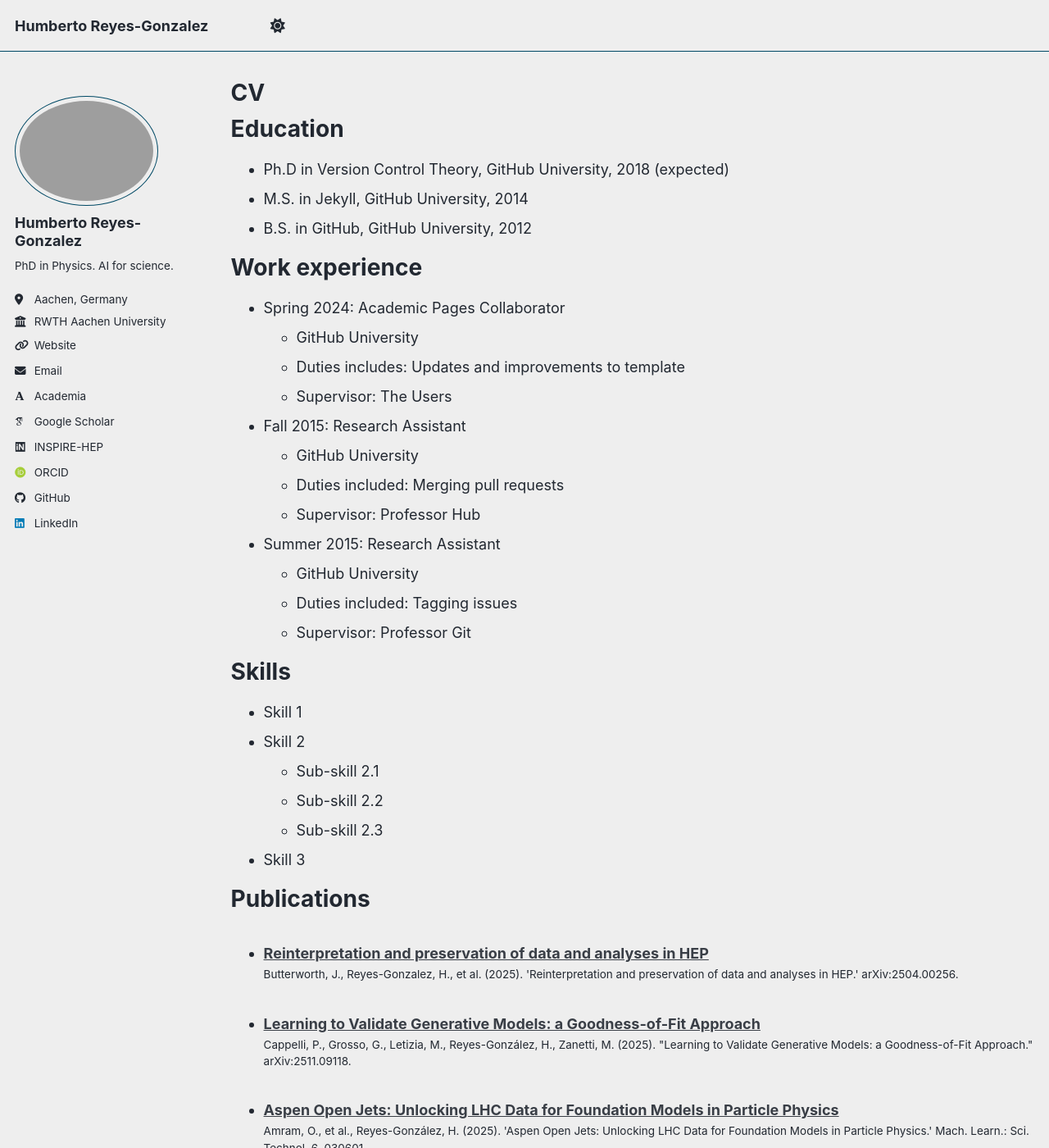
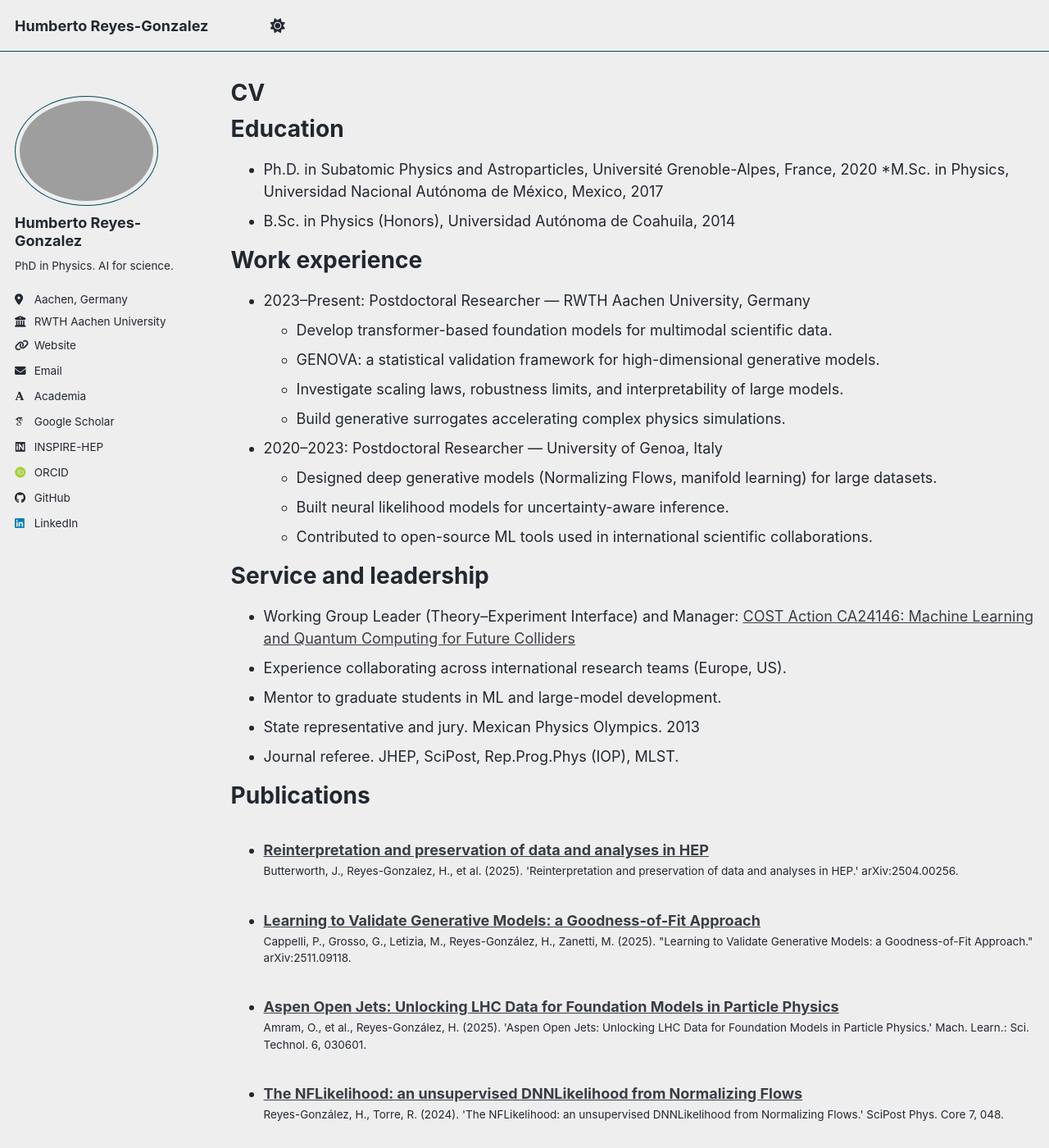
Before and after one commit to hreyes91/hreyes91.github.io, a Jekyll site: the page built from _pages/cv.md, in a window 1280 px wide and 1400 px high. Shown: the whole window at 82% size. Built offline with Jekyll 4.4.1, drawn with Linux system fonts in a browser that asks for light colours; some web fonts are replaced; a script bundle is joined from its source files by our own code; library files that are not in the unit come from our copies; some of the changed text lies outside the part shown.

Commit message:
Update cv.md

```diff
--- a/_pages/cv.md
+++ b/_pages/cv.md
@@ -11,35 +11,36 @@ redirect_from:
 
 Education
 ======
-* Ph.D in Version Control Theory, GitHub University, 2018 (expected)
-* M.S. in Jekyll, GitHub University, 2014
-* B.S. in GitHub, GitHub University, 2012
+* Ph.D. in Subatomic Physics and Astroparticles, Université Grenoble-Alpes, France, 2020
+*M.Sc. in Physics, Universidad Nacional Autónoma de México, Mexico, 2017
+* B.Sc. in Physics (Honors), Universidad Autónoma de Coahuila, 2014
+
 
 Work experience
 ======
-* Spring 2024: Academic Pages Collaborator
-  * GitHub University
-  * Duties includes: Updates and improvements to template
-  * Supervisor: The Users
+* 2023–Present: Postdoctoral Researcher — RWTH Aachen University, Germany
+  * Develop transformer-based foundation models for multimodal scientific data.
+  * GENOVA: a statistical validation framework for high-dimensional generative models.
+  * Investigate scaling laws, robustness limits, and interpretability of large models.
+  * Build generative surrogates accelerating complex physics simulations.
 
-* Fall 2015: Research Assistant
-  * GitHub University
-  * Duties included: Merging pull requests
-  * Supervisor: Professor Hub
+* 2020–2023: Postdoctoral Researcher — University of Genoa, Italy
+  * Designed deep generative models (Normalizing Flows, manifold learning) for large datasets.
+  * Built neural likelihood models for uncertainty-aware inference.
+  * Contributed to open-source ML tools used in international scientific collaborations.
 
-* Summer 2015: Research Assistant
-  * GitHub University
-  * Duties included: Tagging issues
-  * Supervisor: Professor Git
 
-Skills
+
+
+Service and leadership
 ======
-* Skill 1
-* Skill 2
-  * Sub-skill 2.1
-  * Sub-skill 2.2
-  * Sub-skill 2.3
-* Skill 3
+* Working Group Leader (Theory–Experiment Interface) and Manager: [COST Action CA24146: Machine Learning and Quantum Computing for Future Colliders]([https://www.genome.gov/](https://www.cost.eu/actions/CA24146/#tabs+Name:Description))
+* Experience collaborating across international research teams (Europe, US).
+* Mentor to graduate students in ML and large-model development.
+* State representative and jury. Mexican Physics Olympics. 2013
+* Journal referee. JHEP, SciPost, Rep.Prog.Phys (IOP), MLST.
+
+
 
 Publications
 ======
```
Also changed, not shown: other parts of _pages/cv.md (+0 -4 lines).
